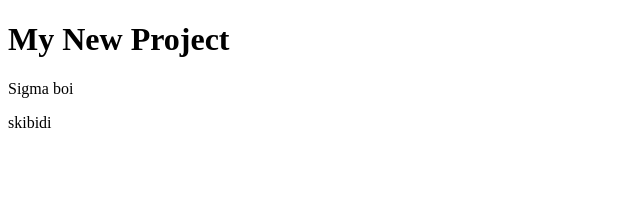
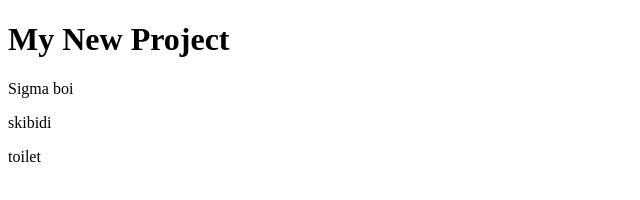
Before and after one commit to Verigoodorbad/my-project, a plain HTML site: page index.html in a window 1280 px wide. Shown: the full height of the page, 0-640 px from the left. Drawn offline with Linux system fonts and the light colour scheme.

Commit message:
This is official

```diff
--- a/index.html
+++ b/index.html
@@ -9,5 +9,6 @@
  <h1>My New Project</h1>
  <p>Sigma boi</p>
  <p>skibidi</p>
+ <p>toilet</p>
 </body>
 </html>
```
